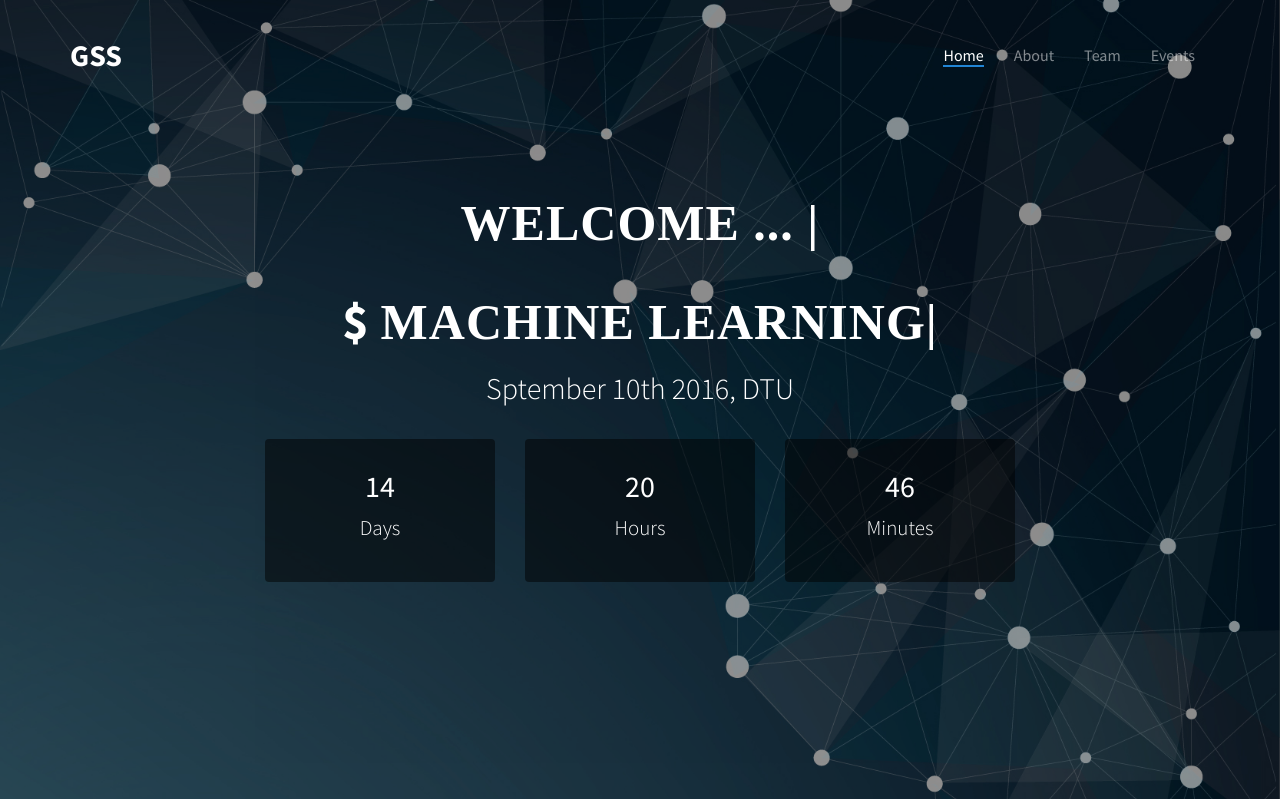
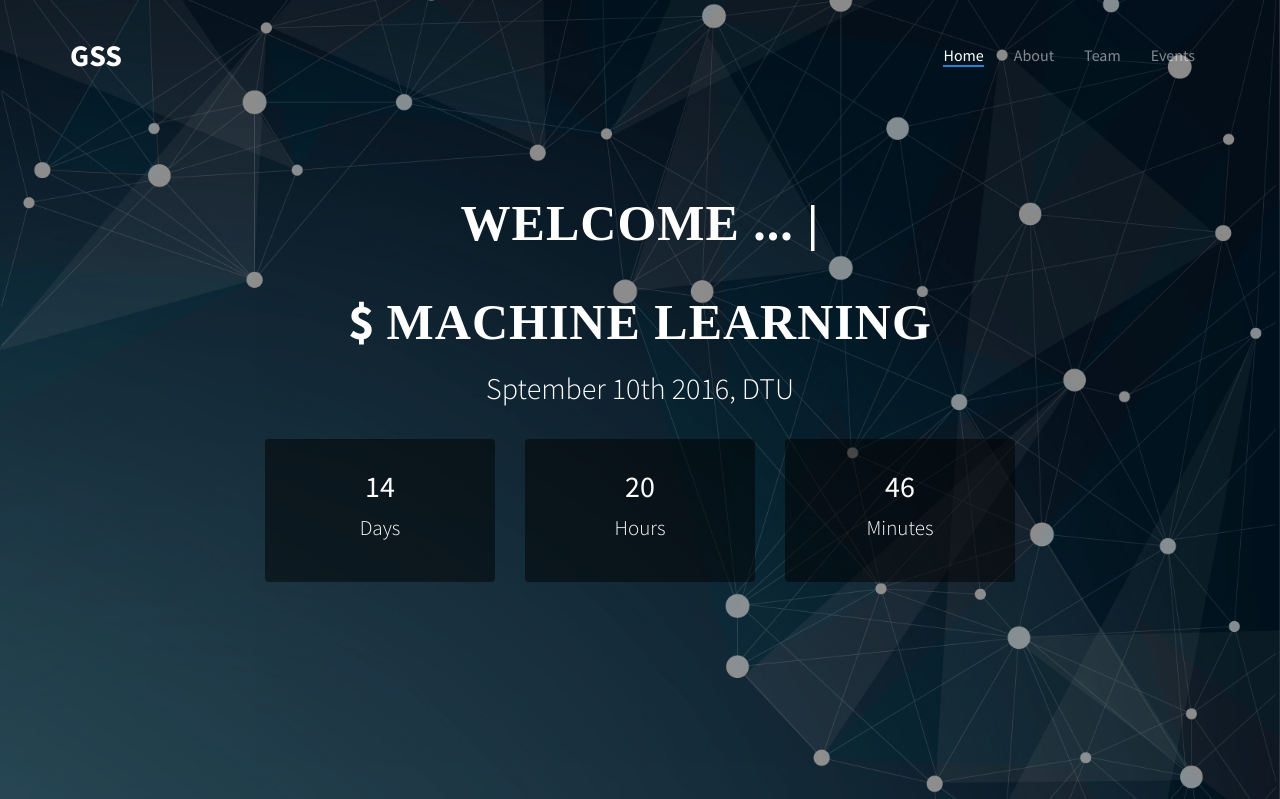
Before and after one commit to GSSPL/website, a Django app: page / in a window 1280 px wide. Shown: the top 799 px of the page. Run offline with Django 3.2, Linux system fonts and the light colour scheme; some libraries are stand-ins or nearby versions; some web fonts are replaced.

```diff
--- a/gssapp/templates/gssapp/index.html
+++ b/gssapp/templates/gssapp/index.html
@@ -230,7 +230,7 @@
                                 <div class="fh5co-owl-text">
                                 <h1 class="fh5co-lead"> <span class="fh5co-lead slider-head "> WELCOME ... <span id="cursor">|</span></span></h1>
                                 <br>
-                                    <h1 class="fh5co-lead"> $ <span class="fh5co-lead slider-head "> Machine Learning<span id="cursor">|</span></span></h1>
+                                    <h1 class="fh5co-lead"> $ <span class="fh5co-lead slider-head "> Machine Learning</span></span></h1>
                                     <h2 class="fh5co-sub-lead"> Sptember 10th 2016, DTU</h2>
 
 		                            <div class="row">
```
